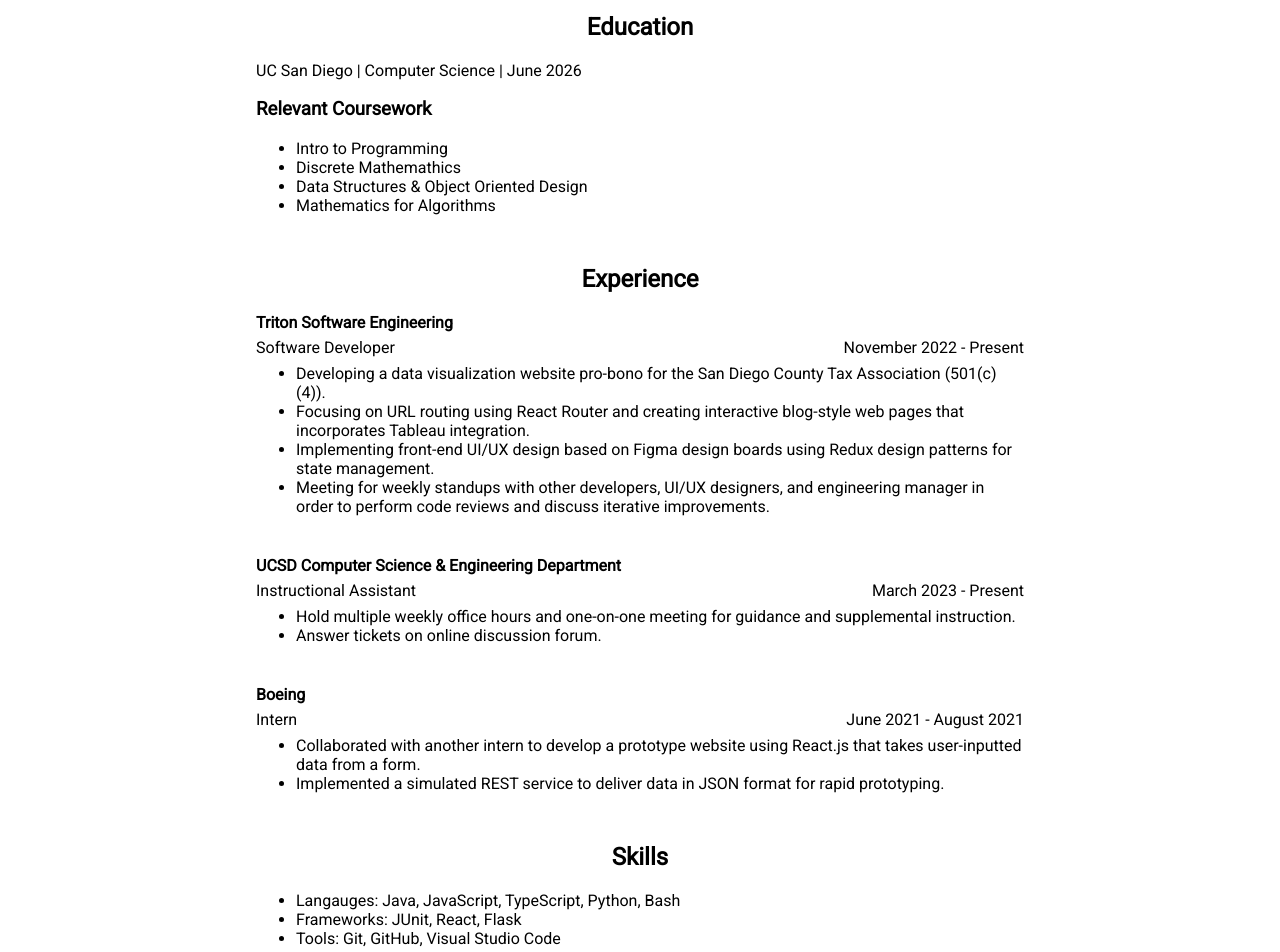
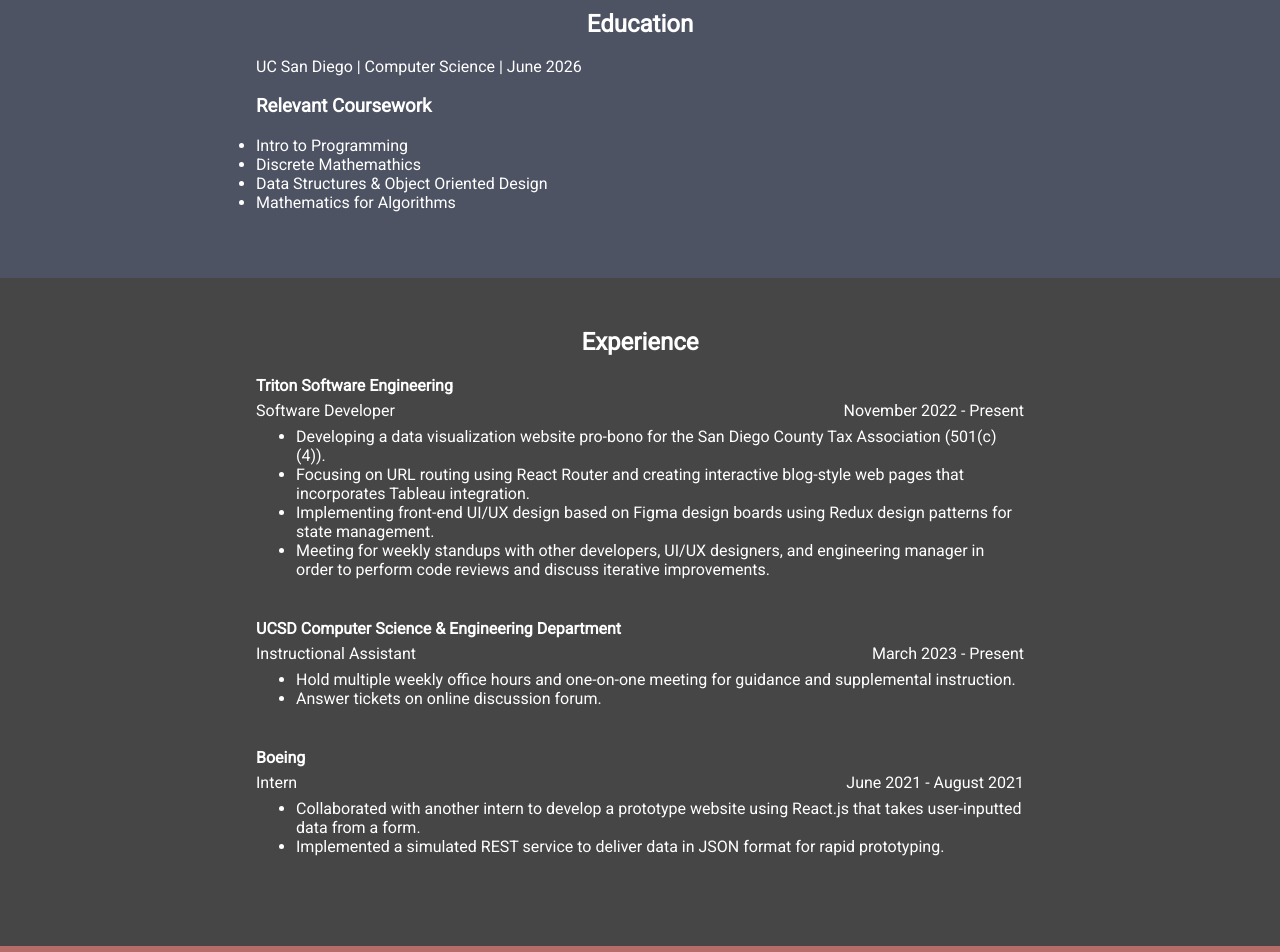
Before and after one commit to brentonmdunn/portfolio, a React (Create React App) app: page / in a window 1280 px wide. Shown: the part 180-1132 px from the top of the page. Built offline with nearby package versions, Linux system fonts and the light colour scheme.

Commit message:
Changed theme colors

```diff
--- a/src/App.css
+++ b/src/App.css
@@ -1,9 +1,10 @@
 @import url("https://fonts.googleapis.com/css2?family=Roboto&display=swap");
 
 body {
-  margin: 50px 20%;
+  /* margin: 50px 20%; */
+  /* padding: 0 20%; */
   font-family: "Roboto", sans-serif;
-  transition: margin 0.35s;
+  transition: 0.35s;
 }
 
 h1 {
@@ -11,15 +12,19 @@ h1 {
 }
 
 h2 {
-  margin-top: 50px;
+  padding-top: 50px;
 }
 
 .center {
   text-align: center;
 }
 
-@media only screen and (max-width: 620px) {
-  body {
-    margin: 50px 10%;
-  }
+/* .body {
+  padding: 0 20%;
+} */
+
+.edu {
+  background-color: #4d5363;
+  padding-bottom: 50px;
+  color: white;
 }
--- a/src/App.tsx
+++ b/src/App.tsx
@@ -9,27 +9,35 @@ import { Navbar } from "./components/Navbar";
 
 export const App = () => {
   return (
-    <div>
+    <div className="body">
       <Navbar />
       <div className="center">
         <h1>Brenton Dunn</h1>
         <Education />
       </div>
+      <div className="section edu">
         <h2 className="center">Education</h2>
-      <p>UC San Diego | Computer Science | June 2026</p>
-      <h3>Relevant Coursework</h3>
-      <ul>
+        <p className="padding">UC San Diego | Computer Science | June 2026</p>
+        <h3 className="padding">Relevant Coursework</h3>
+        <ul className="padding">
           <li>Intro to Programming</li>
           <li>Discrete Mathemathics</li>
           <li>Data Structures & Object Oriented Design</li>
           <li>Mathematics for Algorithms</li>
         </ul>
+      </div>
+
+      <div className="experience-section section padding">
         <h2 className="center">Experience</h2>
         <TSE />
         <Tutor />
         <Boeing />
+      </div>
+
+      <div className="skills section padding">
         <h2 className="center">Skills</h2>
         <Skills />
       </div>
+    </div>
   );
 };
--- a/src/components/Skills.tsx
+++ b/src/components/Skills.tsx
@@ -1,6 +1,8 @@
+import "./sections.css";
+
 export const Skills = () => {
   return (
-    <div>
+    <div className="skills">
       <ul>
         <li>Langauges: Java, JavaScript, TypeScript, Python, Bash</li>
         <li>Frameworks: JUnit, React, Flask</li>
--- /dev/null
+++ b/src/components/sections.css
@@ -0,0 +1,29 @@
+.skills {
+  background-color: #b66d6a;
+  color: white;
+}
+
+.experience-section {
+  /* background-color: #dddddd; */
+  background-color: #464646;
+  margin-top: 0;
+  color: white;
+}
+
+.section {
+  /* margin: 50px 0; */
+  /* padding: 200px 0; */
+  padding-bottom: 50px;
+  margin-bottom: -20px;
+}
+
+.padding {
+  padding-left: 20%;
+  padding-right: 20%;
+}
+
+@media only screen and (max-width: 620px) {
+  .padding {
+    padding: 0 10%;
+  }
+}
```
Lines whose indentation alone changed are shown as unchanged.
